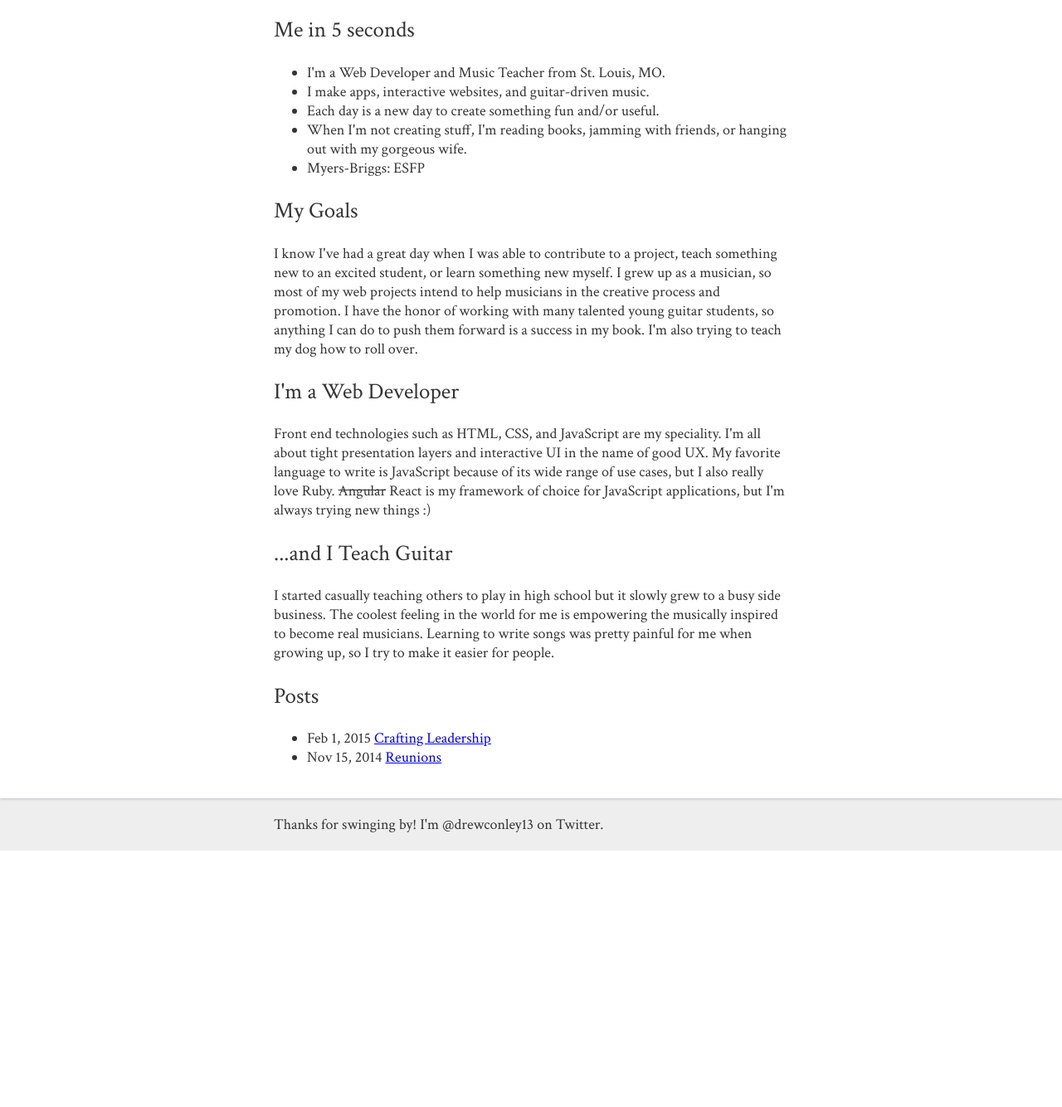
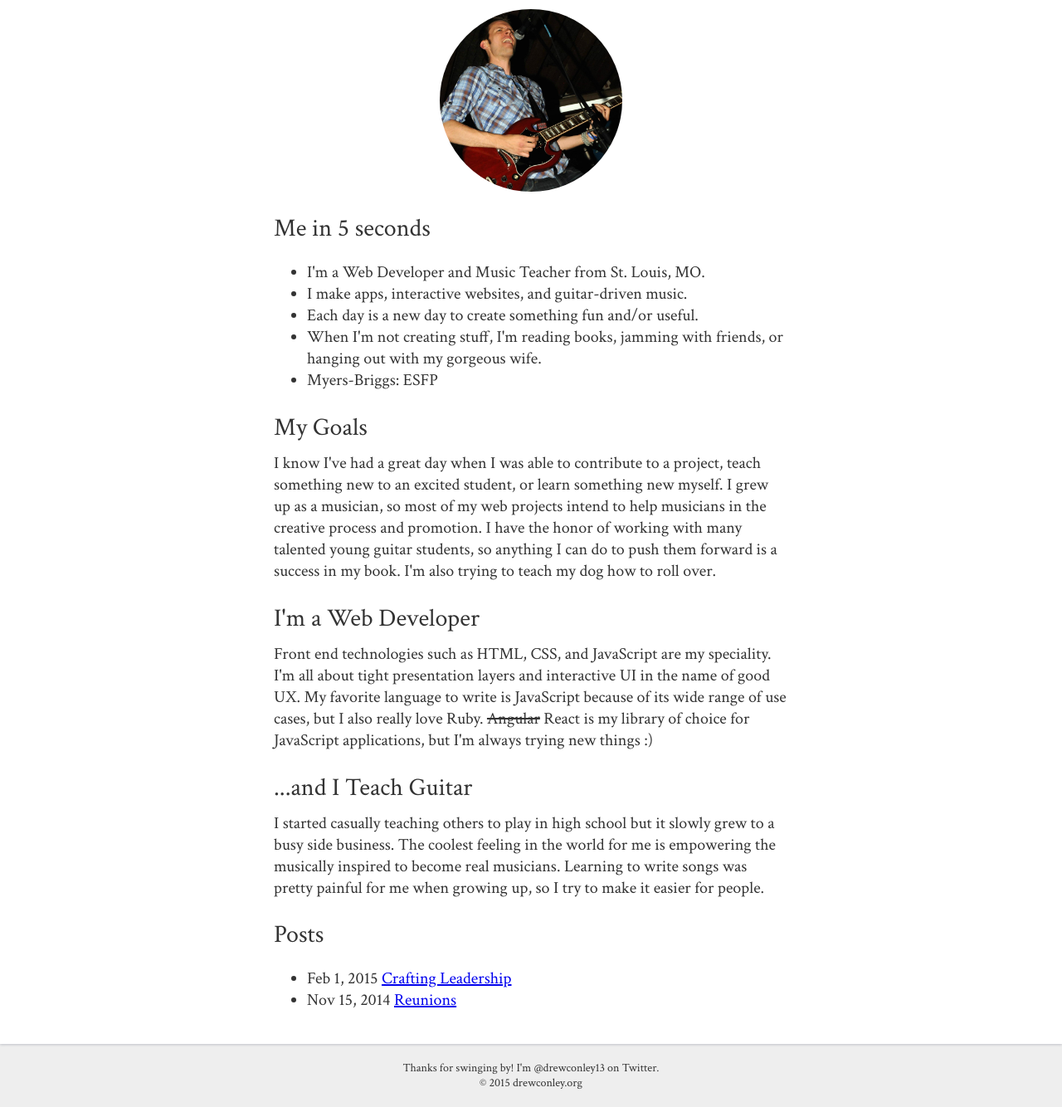
Before and after one commit to drewconley/org, a Jekyll site: the page built from index.html, in a window 1280 px wide, cut to the strip 104-1438 px from the top of the page. Shown: the whole strip at 83% size. Built offline with Jekyll 4.4.1, drawn with Linux system fonts in a browser that asks for light colours; before the commit the page ends 1129 px from its top, so only the background shows below that.

```diff
--- a/_includes/footer.html
+++ b/_includes/footer.html
@@ -1,6 +1,7 @@
 <footer class="site-footer">
-    <div class="wrap">
+    <div class="type-small wrap center">
         <p>Thanks for swinging by! I'm @drewconley13 on Twitter.</p>
+        <p>&copy; 2015 drewconley.org</p>
     </div>
 </footer>
 
--- a/css/main.css
+++ b/css/main.css
@@ -321,17 +321,23 @@ td, th {
   box-sizing: border-box; }
 
 body {
-  font-size: 18px;
-  font-family: "Crimson Text"; }
+  font-size: 20px;
+  font-family: "Crimson Text";
+  background: #eee; }
   body h1, body h2, body h3, body p, body li {
     color: #333;
     font-weight: 400; }
+  body h2 {
+    margin-bottom: 0px; }
+    body h2 + p {
+      margin-top: 10px; }
 
 .page {
   box-shadow: 0px 1px 3px 0px rgba(6, 16, 48, 0.2);
   padding-bottom: 20px;
   position: relative;
-  z-index: 1; }
+  z-index: 1;
+  background: #fff; }
 
 .wrap {
   max-width: 660px;
@@ -343,3 +349,22 @@ body {
   padding: 20px 0; }
   .site-footer p {
     margin: 0; }
+
+/* Typography Options */
+.center {
+  text-align: center; }
+
+.type-small {
+  font-size: 0.7em; }
+
+/* Homepage */
+.hp-image {
+  width: 220px;
+  display: block;
+  margin: 15px auto;
+  border-radius: 50%; }
+
+/* Post pages */
+.post h1 {
+  position: relative;
+  left: -2px; }
--- a/index.html
+++ b/index.html
@@ -2,6 +2,8 @@
 layout: default
 ---
 <div class="home-page">
+
+    <img src="/images/drew/guitar.jpg" class="hp-image">
 
     <h2>Me in 5 seconds</h2>
     <ul>
@@ -16,7 +18,7 @@ layout: default
     <p>I know I've had a great day when I was able to contribute to a project, teach something new to an excited student, or learn something new myself. I grew up as a musician, so most of my web projects intend to help musicians in the creative process and promotion. I have the honor of working with many talented young guitar students, so anything I can do to push them forward is a success in my book. I'm also trying to teach my dog how to roll over.</p>
 
     <h2>I'm a Web Developer</h2>
-    <p>Front end technologies such as HTML, CSS, and JavaScript are my speciality. I'm all about tight presentation layers and interactive UI in the name of good UX. My favorite language to write is JavaScript because of its wide range of use cases, but I also really love Ruby. <del>Angular</del> React is my framework of choice for JavaScript applications, but I'm always trying new things :) </p>
+    <p>Front end technologies such as HTML, CSS, and JavaScript are my speciality. I'm all about tight presentation layers and interactive UI in the name of good UX. My favorite language to write is JavaScript because of its wide range of use cases, but I also really love Ruby. <del>Angular</del> React is my library of choice for JavaScript applications, but I'm always trying new things :) </p>
 
     <h2>...and I Teach Guitar</h2>
     <p>I started casually teaching others to play in high school but it slowly grew to a busy side business. The coolest feeling in the world for me is empowering the musically inspired to become real musicians. Learning to write songs was pretty painful for me when growing up, so I try to make it easier for people.</p>
```
Also changed, not shown: frontend/scss/main.scss (+38 -2 lines), images/drew/guitar.jpg (added), images/drew/lauren.jpg (added), images/drew/profile.jpeg (added).
